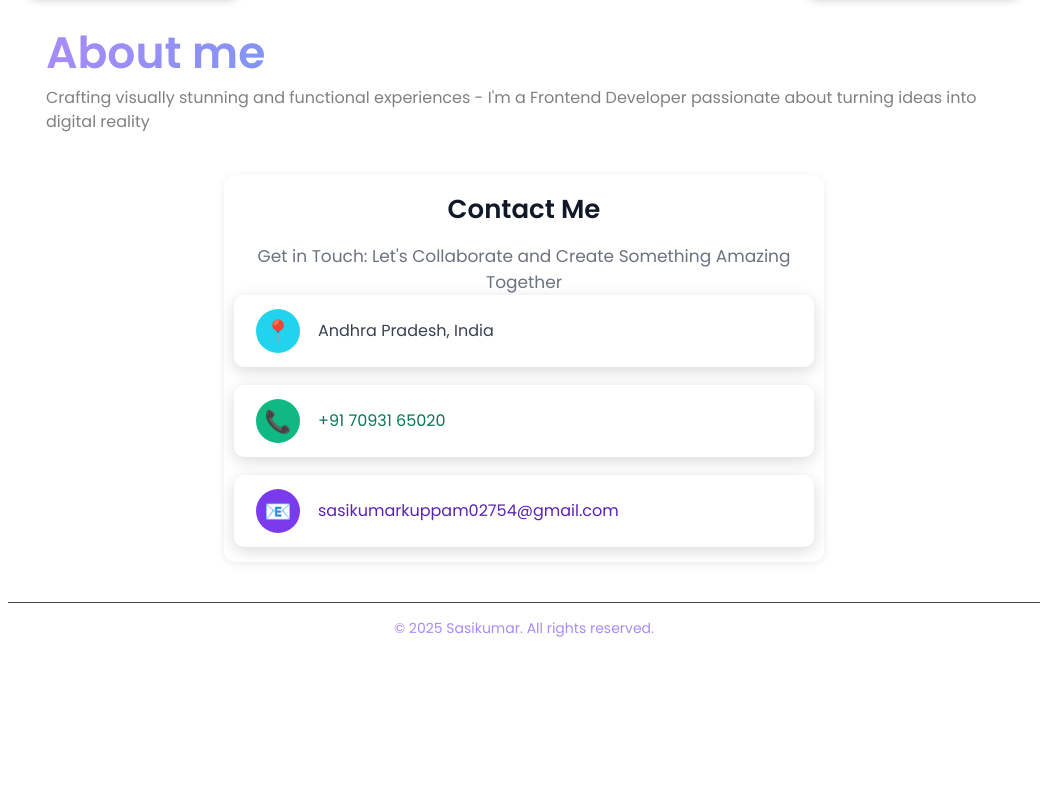
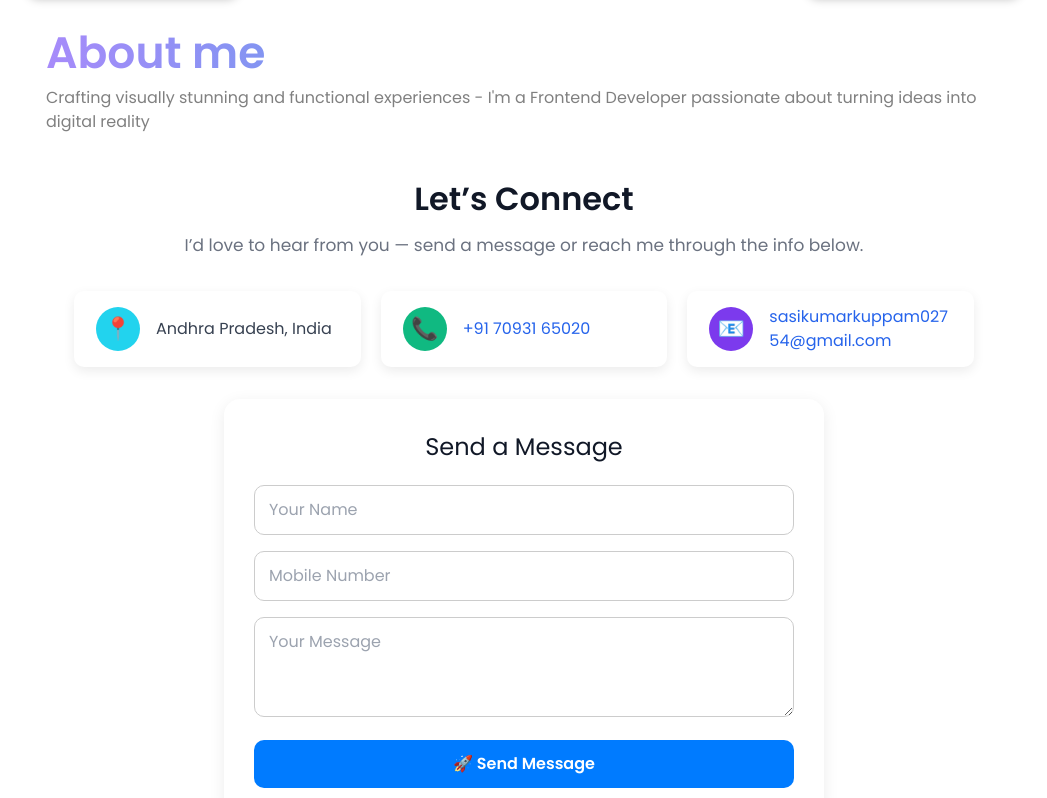
Before and after one commit to Sasikumar319/My_Portfolio, a React (Create React App) app: page / in a window 1280 px wide. Shown: the part 3722-4520 px from the top of the page, without its empty margins (116-1163 px from the left). Before the commit the page ends 4385 px from the top, so only its background shows below. Built offline with nearby package versions, Linux system fonts and the light colour scheme.

Commit message:
Add Contact

```diff
--- a/package.json
+++ b/package.json
@@ -12,6 +12,7 @@
     "@testing-library/react": "^16.3.0",
     "@testing-library/user-event": "^13.5.0",
     "aos": "^2.3.4",
+    "firebase": "^11.9.0",
     "framer-motion": "^4.1.17",
     "react": "^18.2.0",
     "react-dom": "^18.2.0",
--- a/src/components/Home.css
+++ b/src/components/Home.css
@@ -639,3 +639,79 @@ font-family: 'Poppins', sans-serif;
     padding: 1px 10px;
 
   }
+  .touchable-button {
+    background-color: #007bff;
+    color: white;
+    padding: 12px 24px;
+    border-radius: 8px;
+    text-align: center;
+    cursor: pointer;
+    font-weight: bold;
+    transition: opacity 0.2s ease-in-out;
+    user-select: none;
+    display: inline-block;
+  }
+
+  .touchable-button:active {
+    opacity: 0.6; /* TouchableOpacity-like effect */
+  }
+  .contact-container {
+    display: flex;
+    flex-direction: column;
+    max-width: 400px;
+    margin: 40px auto;
+    padding: 30px;
+    background-color: #f9f9f9;
+    border-radius: 16px;
+    box-shadow: 0 4px 20px rgba(0, 0, 0, 0.1);
+  }
+
+  .form-title {
+    text-align: center;
+    margin-bottom: 20px;
+    font-size: 1.5rem;
+    color: #333;
+  }
+
+  .input-field {
+    padding: 12px 14px;
+    margin-bottom: 16px;
+    border: 1px solid #ccc;
+    border-radius: 10px;
+    font-size: 1rem;
+    width: 100%;
+    transition: border 0.2s ease-in-out;
+  }
+
+  .input-field:focus {
+    border-color: #007bff;
+    outline: none;
+  }
+
+  .message-box {
+    height: 100px;
+    resize: vertical;
+  }
+
+  .send-button {
+    padding: 12px;
+    background-color: #007bff;
+    color: white;
+    border: none;
+    font-weight: bold;
+    font-size: 1rem;
+    border-radius: 10px;
+    cursor: pointer;
+    transition: background-color 0.3s ease-in-out;
+  }
+
+  .send-button:hover {
+    background-color: #0056b3;
+  }
+
+  .success-text {
+    margin-top: 16px;
+    color: green;
+    text-align: center;
+    font-weight: 500;
+  }
--- a/src/components/Home.js
+++ b/src/components/Home.js
@@ -8,6 +8,11 @@ import Chess from "../assets/chess.png";
 import AI from "../assets/AI.png";
 import StudentForm from "../assets/image.png";
 import { FontAwesomeIcon } from '@fortawesome/react-fontawesome';
+
+import { initializeApp } from "firebase/app";
+import { getDatabase, push, ref } from "firebase/database";
+import { firebaseConfig } from "./firebaseConfig";
+
 import {
   faCode,
   faMobileAlt,
@@ -34,8 +39,70 @@ import {
 } from "react-icons/si";
 import { FaPaintBrush } from "react-icons/fa";
 
+
+
 const Home = () => {
+  const [name, setName] = useState('');
+  const [mobile, setMobile] = useState('');
+  const [message, setMessage] = useState('');
+  const [showSuccessText, setShowSuccessText] = useState(false); // state to control <p> visibility
+const app = initializeApp(firebaseConfig);
+const db = getDatabase(app);
   const [showScroll, setShowScroll] = useState(false);
+
+
+  const handleSend = () => {
+    // Trim inputs to avoid blank spaces
+    const trimmedName = name.trim();
+    const trimmedMobile = mobile.trim();
+    const trimmedMessage = message.trim();
+
+    // Validation
+    if (!trimmedName) {
+      alert("Please enter your name.");
+      return;
+    }
+
+    if (!trimmedMobile) {
+      alert("Please enter your mobile number.");
+      return;
+    }
+
+    if (!/^\d{10}$/.test(trimmedMobile)) {
+      alert("Please enter a valid 10-digit mobile number.");
+      return;
+    }
+
+    if (!trimmedMessage) {
+      alert("Please enter your message.");
+      return;
+    }
+
+    // If validation passes, proceed
+    console.log("handleSend");
+
+    push(ref(db, 'submissions/'), {
+      name: trimmedName,
+      mobile: trimmedMobile,
+      message: trimmedMessage,
+      timestamp: new Date().toISOString(),
+    })
+      .then(() => {
+        setShowSuccessText(true);
+        console.log("Data saved successfully");
+
+        // Clear form
+        setName('');
+        setMobile('');
+        setMessage('');
+
+        // Hide success message after 5 seconds
+        setTimeout(() => setShowSuccessText(false), 5000);
+      })
+      .catch((error) => {
+        console.error("Error sending message:", error);
+      });
+  };
 
   useEffect(() => {
     const handleScroll = () => {
@@ -615,170 +682,118 @@ const expertiseData = [
         </p>
       </div>
 
-      <div
-  style={{
-    maxWidth: '600px',
-    margin: '40px auto',
-    fontFamily: "'Poppins', sans-serif",
-    padding: '15px 10px',
-    backgroundColor: '#fff',
-    borderRadius: '12px',
-    boxShadow: '0 2px 8px rgba(0,0,0,0.08)',
-  }}
->
-  <h2
-    style={{
-      fontSize: '26px',
-      fontWeight: '700',
-      color: '#111827',
-      marginBottom: '15px',
-      textAlign: 'center',
+      <div style={{
+  background: '#fff',
+  padding: '40px 20px',
 
-    }}
-  >
-    Contact Me
-  </h2>
-  <p
-    style={{
-      color: '#6b7280',
-
-      fontSize: '17px',
-      textAlign: 'center',
-      lineHeight: '1.5',
-    }}
-  >
-    Get in Touch: Let's Collaborate and Create Something Amazing Together
-  </p>
-
-  <div
-    style={{
+  fontFamily: "'Poppins', sans-serif"
+}}>
+  <div style={{
+    maxWidth: '900px',
+    margin: '0 auto',
     display: 'flex',
     flexDirection: 'column',
-      gap: '18px',
-    }}
-  >
+    gap: '32px'
+  }}>
+
+    {/* Header */}
+    <div style={{ textAlign: 'center' }}>
+      <h2 style={{
+        fontSize: '32px',
+        fontWeight: '700',
+        color: '#111827'
+      }}>Let’s Connect</h2>
+      <p style={{
+        fontSize: '17px',
+        color: '#6b7280',
+        marginTop: '10px'
+      }}>
+        I’d love to hear from you — send a message or reach me through the info below.
+      </p>
+    </div>
+
+    {/* Contact Info */}
+    <div style={{
+      display: 'flex',
+      flexWrap: 'wrap',
+      justifyContent: 'space-between',
+      gap: '20px'
+    }}>
       {/* Address */}
-    <div
-      style={{
-        display: 'flex',
-        alignItems: 'center',
-        gap: '18px',
-        backgroundColor: '#fff',
-        padding: '14px 22px',
-        borderRadius: '10px',
-        boxShadow: '0 4px 15px rgba(0, 0, 0, 0.15)'
-
-      }}
-    >
-      <div
-        style={{
-          width: '44px',
-          height: '44px',
-          backgroundColor: '#22d3ee',
-          borderRadius: '50%',
-          display: 'flex',
-          justifyContent: 'center',
-          alignItems: 'center',
-          color: '#fff',
-          fontSize: '22px',
-          flexShrink: 0,
-        }}
-      >
-        📍
-      </div>
-      <span
-        style={{
-          fontSize: '16px',
-          color: '#374151',
-          overflowWrap: 'anywhere',
-        }}
-      >
-        Andhra Pradesh, India
-      </span>
+      <div style={contactCardStyle}>
+        <div style={{ ...iconCircleStyle, backgroundColor: '#22d3ee' }}>📍</div>
+        <span style={cardTextStyle}>Andhra Pradesh, India</span>
       </div>
 
       {/* Phone */}
-    <div
-      style={{
-        display: 'flex',
-        alignItems: 'center',
-        gap: '18px',
-        backgroundColor: '#fff',
-        padding: '14px 22px',
-        borderRadius: '10px',
-        boxShadow: '0 4px 15px rgba(0, 0, 0, 0.15)'
-
-      }}
-    >
-      <div
-        style={{
-          width: '44px',
-          height: '44px',
-          backgroundColor: '#10b981',
-          borderRadius: '50%',
-          display: 'flex',
-          justifyContent: 'center',
-          alignItems: 'center',
-          color: '#fff',
-          fontSize: '22px',
-          flexShrink: 0,
-        }}
-      >
-        📞
-      </div>
-      <a
-        href="tel:+917093165020"
-        style={{
-          fontSize: '16px',
-          color: '#047857',
-          textDecoration: 'none',
-          overflowWrap: 'anywhere',
-        }}
-      >
-        +91 70931 65020
-      </a>
+      <div style={contactCardStyle}>
+        <div style={{ ...iconCircleStyle, backgroundColor: '#10b981' }}>📞</div>
+        <a href="tel:+917093165020" style={cardLinkStyle}>+91 70931 65020</a>
       </div>
 
       {/* Email */}
-    <div
-      style={{
-        display: 'flex',
-        alignItems: 'center',
-        gap: '18px',
+      <div style={contactCardStyle}>
+        <div style={{ ...iconCircleStyle, backgroundColor: '#7c3aed' }}>📧</div>
+        <a href="mailto:sasikumarkuppam02754@gmail.com" style={cardLinkStyle}>
+          sasikumarkuppam02754@gmail.com
+        </a>
+      </div>
+    </div>
+
+    {/* Contact Form */}
+    <div style={{
       backgroundColor: '#fff',
-        padding: '14px 22px',
-        borderRadius: '10px',
-        boxShadow: '0 4px 15px rgba(0, 0, 0, 0.15)'
+      padding: '30px',
+      borderRadius: '16px',
+      boxShadow: '0 4px 16px rgba(0,0,0,0.08)',
+      maxWidth: '600px',
+      margin: '0 auto'
+    }}>
+      <h3 style={{ textAlign: 'center', fontSize: '24px', marginBottom: '20px', color: '#111827' }}>Send a Message</h3>
 
+      <input
+        type="text"
+        placeholder="Your Name"
+        style={inputStyle}
+        value={name}
+        onChange={(e) => setName(e.target.value)}
+      />
+
+      <input
+        type="tel"
+        placeholder="Mobile Number"
+        style={inputStyle}
+        value={mobile}
+        onChange={(e) => setMobile(e.target.value)}
+      />
+
+      <textarea
+        placeholder="Your Message"
+        style={{ ...inputStyle, height: '100px', resize: 'vertical' }}
+        value={message}
+        onChange={(e) => setMessage(e.target.value)}
+      />
+
+      <button
+        style={sendBtnStyle}
+        onClick={() => {
+          console.log("Sending message...");
+          handleSend();
         }}
       >
-      <div
-        style={{
-          width: '44px',
-          height: '44px',
-          backgroundColor: '#7c3aed',
-          borderRadius: '50%',
-          display: 'flex',
-          justifyContent: 'center',
-          alignItems: 'center',
-          color: '#fff',
-          fontSize: '22px',
-          flexShrink: 0,
-        }}
-      >
-        📧
-      </div>
-      <a
-        href="mailto:sasikumarkuppam02754@gmail.com"
-        style={{
-          fontSize: '16px',
-          color: '#5b21b6',
-          textDecoration: 'none',
-          wordBreak: 'break-word',
-        }}
-      >
-        sasikumarkuppam02754@gmail.com
-      </a>
+        🚀 Send Message
+      </button>
+
+      {showSuccessText && (
+        <p style={{
+          marginTop: '16px',
+          color: 'green',
+          textAlign: 'center',
+          fontWeight: 500
+        }}>
+          ✅ Message sent successfully. Sasi Kumar will reach you soon... 😄
+        </p>
+      )}
     </div>
   </div>
 </div>
@@ -834,3 +849,63 @@ const expertiseData = [
 };
 
 export default Home;
+
+const contactCardStyle = {
+  display: 'flex',
+  alignItems: 'center',
+  gap: '16px',
+  backgroundColor: '#fff',
+  padding: '14px 22px',
+  borderRadius: '10px',
+  boxShadow: '0 4px 12px rgba(0, 0, 0, 0.08)',
+  flex: '1 1 250px'
+};
+
+const iconCircleStyle = {
+  width: '44px',
+  height: '44px',
+  borderRadius: '50%',
+  color: '#fff',
+  display: 'flex',
+  justifyContent: 'center',
+  alignItems: 'center',
+  fontSize: '22px',
+  flexShrink: 0
+};
+
+const cardTextStyle = {
+  fontSize: '16px',
+  color: '#374151',
+  wordBreak: 'break-word'
+};
+
+const cardLinkStyle = {
+  fontSize: '16px',
+  color: '#2563eb',
+  textDecoration: 'none',
+  wordBreak: 'break-word'
+};
+
+const inputStyle = {
+  width: '100%',
+  padding: '12px 14px',
+  marginBottom: '16px',
+  border: '1px solid #ccc',
+  borderRadius: '10px',
+  fontSize: '1rem',
+  outline: 'none',
+  color:'#000'
+};
+
+const sendBtnStyle = {
+  width: '100%',
+  padding: '12px',
+  backgroundColor: '#007bff',
+  color: 'white',
+  border: 'none',
+  fontWeight: 'bold',
+  fontSize: '1rem',
+  borderRadius: '10px',
+  cursor: 'pointer',
+  transition: 'background-color 0.3s ease-in-out'
+};
--- /dev/null
+++ b/src/components/firebaseConfig.js
@@ -0,0 +1,9 @@
+export const firebaseConfig = {
+    apiKey: "AIzaSyBxOrR18S0gGod37exCizZfp_EnjQtcTQY",
+    authDomain: "hostelrooms-59820.firebaseapp.com",
+    projectId: "hostelrooms-59820",
+    storageBucket: "hostelrooms-59820.firebasestorage.app",
+    messagingSenderId: "147136519495",
+    appId: "1:147136519495:web:4020ea35c43ec42dcac062",
+    measurementId: "G-BW5JJL26QY"
+  };
```
Also changed, not shown: 1 other file (tests, documents, lock files or other folders). Lines whose indentation alone changed are shown as unchanged.
